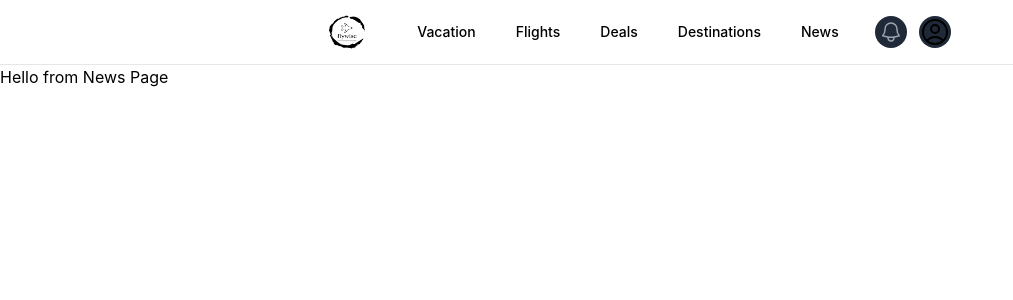
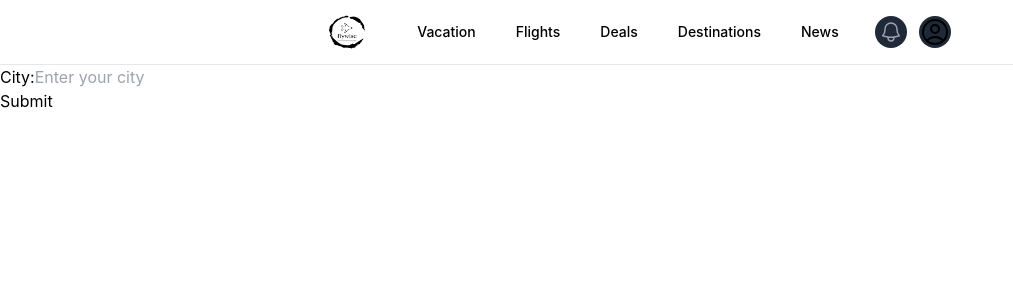
Before and after one commit to tonyy007/FlyWise, a React (Create React App) app in the folder flywise/: page /news in a window 1280 px wide. Shown: the top 300 px of the page, without its empty margins (0-1013 px from the left). Built offline with nearby package versions, Linux system fonts and the light colour scheme.

Commit message:
News articles pulling

```diff
--- a/flywise/src/components/news.tsx
+++ b/flywise/src/components/news.tsx
@@ -1,15 +1,81 @@
 import React from "react";
 import NavBar from "./navbar.tsx";
+import { useState } from 'react';
+
+const NewsCard = ({title, desciprtion, url, imageUrl}) =>(
+    <div className='news-card'>
+        <img src={imageUrl} alt={title}/>
+        <h3>{title}</h3>
+        <p>{desciprtion}</p>
+        <a href={url} target="_blank" rel="noopener noreferrer">Read more</a>
+    </div>
+);
 
 const News = () => {
+
+    const [city, setCity] = useState('');
+    const [newsInfo, setNewsInfo] = useState(null);
+    const [error, setError] = useState(null);
+
+    const handleCityChange = (e) =>{
+        setCity(e.target.value);
+    };
+
+    const handleSubmit = async (e) => {
+        e.preventDefault();
+        console.log('Selected city:', city)
+
+        try{
+            const response = await fetch("https://newsapi.org/v2/everything?q={city}&sortBy=publishedAt&apiKey=53c543d3d80244779e87c062a1a6c1dc");
+
+            if(!response.ok){
+                throw new Error('Failed to fetch data');
+
+            }
+
+            const data = await response.json();
+            setNewsInfo(data);
+            setError(null);
+            console.log(data);
+        }catch(error){
+            setNewsInfo(null);
+            setError("Error fetching data. Please try again.");
+        }
+    }
+
     return (
-        <>
         <div>
-            <h1>
-                Hello from News Page
-            </h1>
+            <form onSubmit={handleSubmit}>
+                <label>
+                    City:
+                    <input
+                        type="text"
+                        value={city}
+                        onChange={handleCityChange}
+                        placeholder="Enter your city"
+                    />
+                </label>
+                <br/>
+                <button type='submit'>Submit</button>
+            </form>
+
+            {newsInfo && (
+                <div>
+                <h2>News Information for {city}</h2>
+                {newsInfo.articles.map((article, index) => (
+                    <NewsCard
+                    key={index}
+                    title={article.title}
+                    description={article.description}
+                    url={article.url}
+                    imageUrl={article.urlToImage}
+                    />
+                ))}
+                </div>
+            )}
+
+
         </div>
-        </>
     );
 };
 
```
